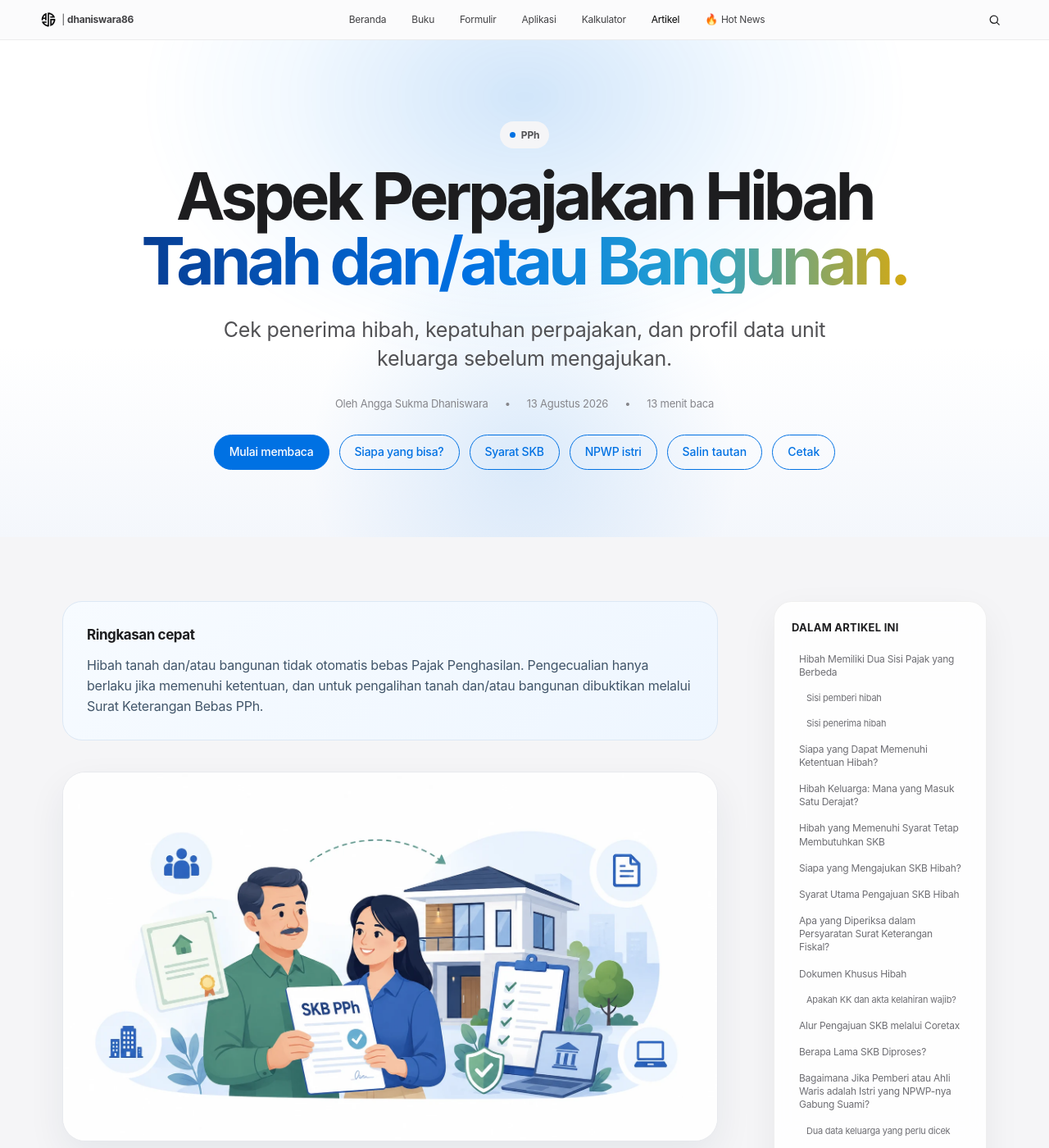
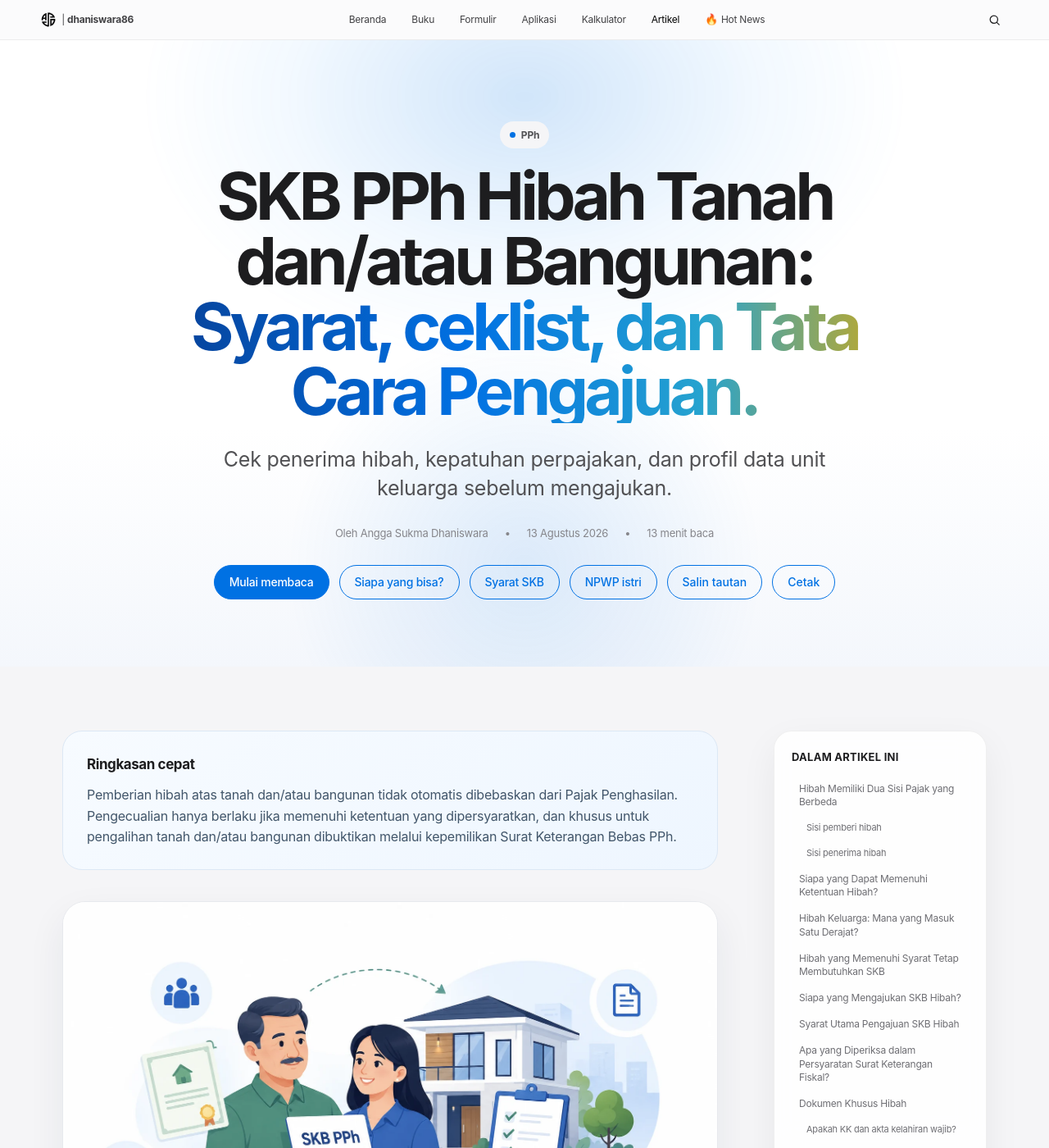
Before and after one commit to dhaniswara86/dhaniswara86.github.io, a Jekyll site: the page built from _artikel/skb-hibah-tanah-bangunan-coretax.md, in a window 1280 px wide and 1400 px high. Shown: the whole window at 82% size. Built offline with Jekyll 4.4.1, drawn with Linux system fonts in a browser that asks for light colours.

Commit message:
Update title and summary for tax article

```diff
--- a/_artikel/skb-hibah-tanah-bangunan-coretax.md
+++ b/_artikel/skb-hibah-tanah-bangunan-coretax.md
@@ -2,8 +2,8 @@
 layout: artikel-editorial
 
 title: "SKB PPh Hibah Tanah dan Bangunan: Syarat, Coretax, dan NPWP Istri Gabung Suami"
-hero_title: "Aspek Perpajakan Hibah"
-hero_accent: "Tanah dan/atau Bangunan."
+hero_title: "SKB PPh Hibah Tanah dan/atau Bangunan:"
+hero_accent: "Syarat, ceklist, dan Tata Cara Pengajuan."
 
 excerpt: "Cek penerima hibah, kepatuhan perpajakan, dan profil data unit keluarga sebelum mengajukan."
 description: "Panduan terbaru mengenai SKB PPh atas hibah tanah dan bangunan, pihak yang memenuhi syarat, dokumen, persyaratan Surat Keterangan Fiskal, pengajuan melalui Coretax, serta catatan khusus NPWP istri yang digabung dengan suami."
@@ -29,7 +29,7 @@ reading_time: "13 menit baca"
 permalink: /skb-hibah-tanah-bangunan-coretax.html
 
 summary_label: "Ringkasan cepat"
-summary: "Hibah tanah dan/atau bangunan tidak otomatis bebas Pajak Penghasilan. Pengecualian hanya berlaku jika memenuhi ketentuan, dan untuk pengalihan tanah dan/atau bangunan dibuktikan melalui Surat Keterangan Bebas PPh."
+summary: "Pemberian hibah atas tanah dan/atau bangunan tidak otomatis dibebaskan dari Pajak Penghasilan. Pengecualian hanya berlaku jika memenuhi ketentuan yang dipersyaratkan, dan khusus untuk pengalihan tanah dan/atau bangunan dibuktikan melalui kepemilikan Surat Keterangan Bebas PPh."
 
 hero_links:
   - label: "Siapa yang bisa?"
```
